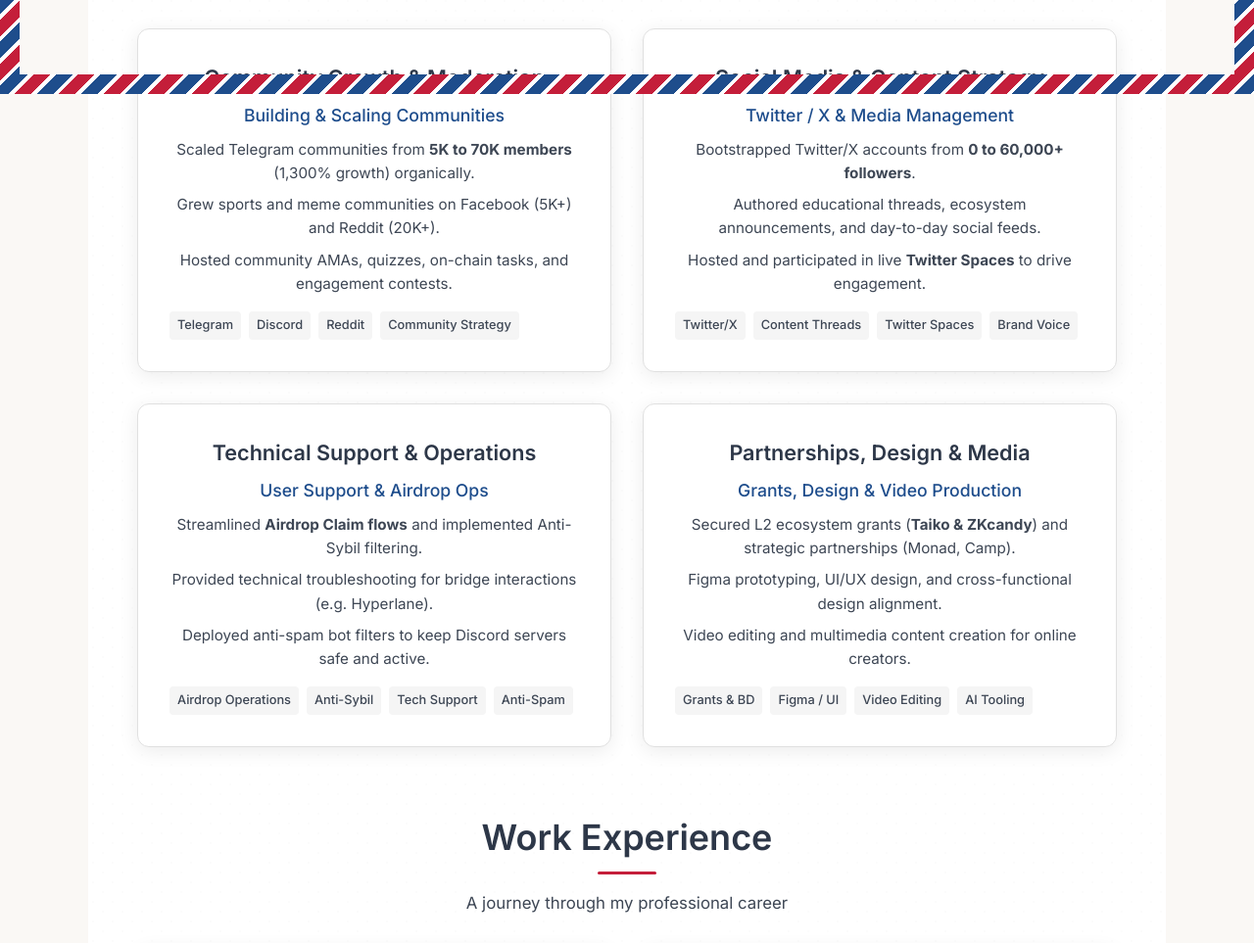
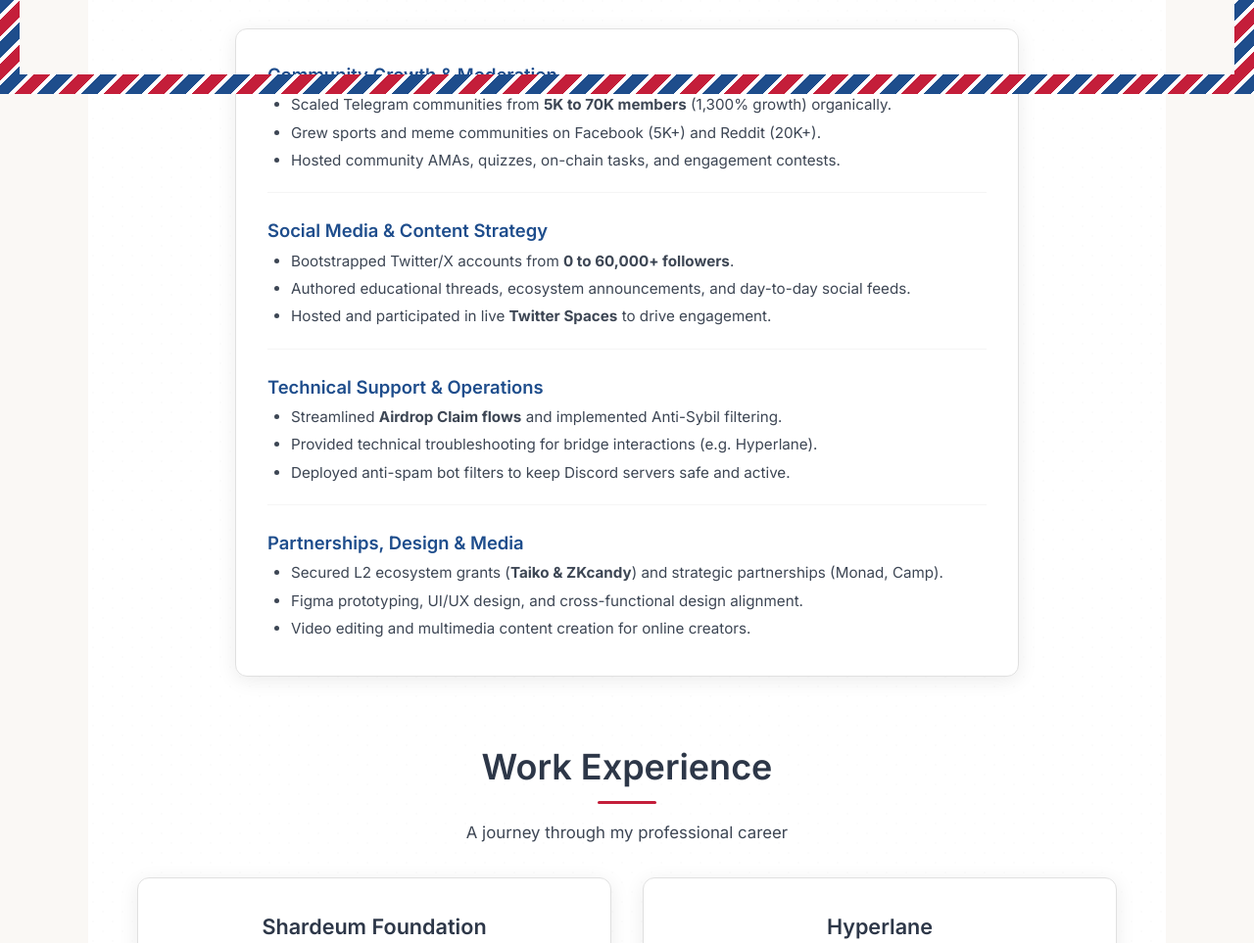
Before and after one commit to Sudip19XX/PandeySudip, a website: page index.html in a window 1280 px wide. Shown: the part 704-1667 px from the top of the page at 98% size. Drawn offline with Linux system fonts and the light colour scheme.

Commit message:
Convert 'What I Do' section to bullet list layout

```diff
--- a/index.html
+++ b/index.html
@@ -101,90 +101,42 @@
                     <p class="section-subtitle">Core skills, capabilities, and key achievements</p>
                 </div>
 
-                <div class="cards-container education-grid">
-                    <!-- Skill Card 1: Community Growth & Management -->
-                    <article class="card experience-card">
-                        <div class="card-content">
-                            <div class="card-header">
-                                <h3 class="card-title">Community Growth & Moderation</h3>
-                            </div>
-                            <p class="card-subtitle">Building & Scaling Communities</p>
-                            <ul class="card-description">
+                <div class="card skills-bullet-card">
+                    <div class="skills-bullet-group">
+                        <h3 class="skills-category-title">Community Growth & Moderation</h3>
+                        <ul class="skills-bullet-list">
                             <li>Scaled Telegram communities from <strong>5K to 70K members</strong> (1,300% growth) organically.</li>
                             <li>Grew sports and meme communities on Facebook (5K+) and Reddit (20K+).</li>
                             <li>Hosted community AMAs, quizzes, on-chain tasks, and engagement contests.</li>
                         </ul>
-                            <div class="card-tags">
-                                <span class="tag">Telegram</span>
-                                <span class="tag">Discord</span>
-                                <span class="tag">Reddit</span>
-                                <span class="tag">Community Strategy</span>
                     </div>
-                        </div>
-                    </article>
 
-                    <!-- Skill Card 2: Social Media & Content Management -->
-                    <article class="card experience-card">
-                        <div class="card-content">
-                            <div class="card-header">
-                                <h3 class="card-title">Social Media & Content Strategy</h3>
-                            </div>
-                            <p class="card-subtitle">Twitter / X & Media Management</p>
-                            <ul class="card-description">
+                    <div class="skills-bullet-group">
+                        <h3 class="skills-category-title">Social Media & Content Strategy</h3>
+                        <ul class="skills-bullet-list">
                             <li>Bootstrapped Twitter/X accounts from <strong>0 to 60,000+ followers</strong>.</li>
                             <li>Authored educational threads, ecosystem announcements, and day-to-day social feeds.</li>
                             <li>Hosted and participated in live <strong>Twitter Spaces</strong> to drive engagement.</li>
                         </ul>
-                            <div class="card-tags">
-                                <span class="tag">Twitter/X</span>
-                                <span class="tag">Content Threads</span>
-                                <span class="tag">Twitter Spaces</span>
-                                <span class="tag">Brand Voice</span>
                     </div>
-                        </div>
-                    </article>
 
-                    <!-- Skill Card 3: Technical Operations & Support -->
-                    <article class="card experience-card">
-                        <div class="card-content">
-                            <div class="card-header">
-                                <h3 class="card-title">Technical Support & Operations</h3>
-                            </div>
-                            <p class="card-subtitle">User Support & Airdrop Ops</p>
-                            <ul class="card-description">
+                    <div class="skills-bullet-group">
+                        <h3 class="skills-category-title">Technical Support & Operations</h3>
+                        <ul class="skills-bullet-list">
                             <li>Streamlined <strong>Airdrop Claim flows</strong> and implemented Anti-Sybil filtering.</li>
                             <li>Provided technical troubleshooting for bridge interactions (e.g. Hyperlane).</li>
                             <li>Deployed anti-spam bot filters to keep Discord servers safe and active.</li>
                         </ul>
-                            <div class="card-tags">
-                                <span class="tag">Airdrop Operations</span>
-                                <span class="tag">Anti-Sybil</span>
-                                <span class="tag">Tech Support</span>
-                                <span class="tag">Anti-Spam</span>
                     </div>
-                        </div>
-                    </article>
 
-                    <!-- Skill Card 4: Partnerships, Design & Media -->
-                    <article class="card experience-card">
-                        <div class="card-content">
-                            <div class="card-header">
-                                <h3 class="card-title">Partnerships, Design & Media</h3>
-                            </div>
-                            <p class="card-subtitle">Grants, Design & Video Production</p>
-                            <ul class="card-description">
+                    <div class="skills-bullet-group">
+                        <h3 class="skills-category-title">Partnerships, Design & Media</h3>
+                        <ul class="skills-bullet-list">
                             <li>Secured L2 ecosystem grants (<strong>Taiko & ZKcandy</strong>) and strategic partnerships (Monad, Camp).</li>
                             <li>Figma prototyping, UI/UX design, and cross-functional design alignment.</li>
                             <li>Video editing and multimedia content creation for online creators.</li>
                         </ul>
-                            <div class="card-tags">
-                                <span class="tag">Grants & BD</span>
-                                <span class="tag">Figma / UI</span>
-                                <span class="tag">Video Editing</span>
-                                <span class="tag">AI Tooling</span>
                     </div>
-                        </div>
-                    </article>
                 </div>
             </section>
 
--- a/styles.css
+++ b/styles.css
@@ -1043,3 +1043,45 @@ body.loaded .envelope-wrapper {
         scroll-behavior: auto;
     }
 }
+
+/* --------------------------------------------------------------------------
+   Bullet Skills Layout
+   -------------------------------------------------------------------------- */
+.skills-bullet-card {
+    display: flex;
+    flex-direction: column;
+    gap: var(--space-lg);
+    max-width: 800px;
+    margin: 0 auto;
+}
+
+.skills-bullet-group {
+    border-bottom: 1px solid var(--color-light-gray);
+    padding-bottom: var(--space-md);
+}
+
+.skills-bullet-group:last-child {
+    border-bottom: none;
+    padding-bottom: 0;
+}
+
+.skills-category-title {
+    font-family: var(--font-heading);
+    font-size: 1.15rem;
+    font-weight: 600;
+    color: var(--color-primary-blue);
+    margin-bottom: var(--space-xs);
+}
+
+.skills-bullet-list {
+    list-style-type: disc;
+    padding-left: var(--space-lg);
+    margin: 0;
+}
+
+.skills-bullet-list li {
+    color: var(--color-text-muted);
+    font-size: 0.95rem;
+    line-height: 1.6;
+    margin-bottom: var(--space-xs);
+}
```
Lines whose indentation alone changed are shown as unchanged.
